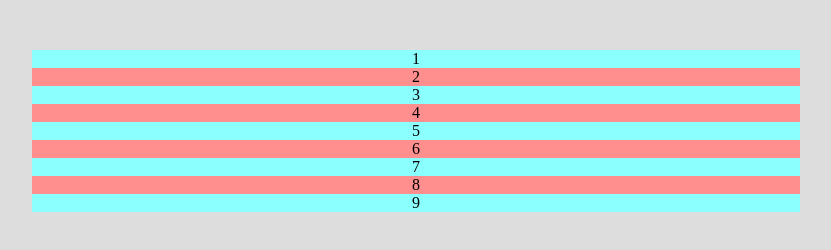
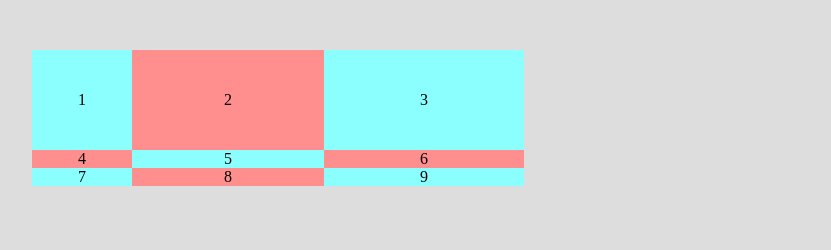
Before and after one commit to mikhaelAPG/CSS-Grid, a plain HTML site: page RowColumn/index.html in a window 1280 px wide. Shown: the whole page, without its empty margins (224-1055 px from the left). Drawn offline with Linux system fonts and the light colour scheme.

Commit message:
grid display

```diff
--- a/RowColumn/style.css
+++ b/RowColumn/style.css
@@ -7,6 +7,9 @@ html, body {
 .container {
     width: 60%;
     margin: 50px auto;
+    display: grid;
+    grid-template-columns: 100px 25% 200px;
+    grid-template-rows: 100px;
 }
 
 .item {
```
